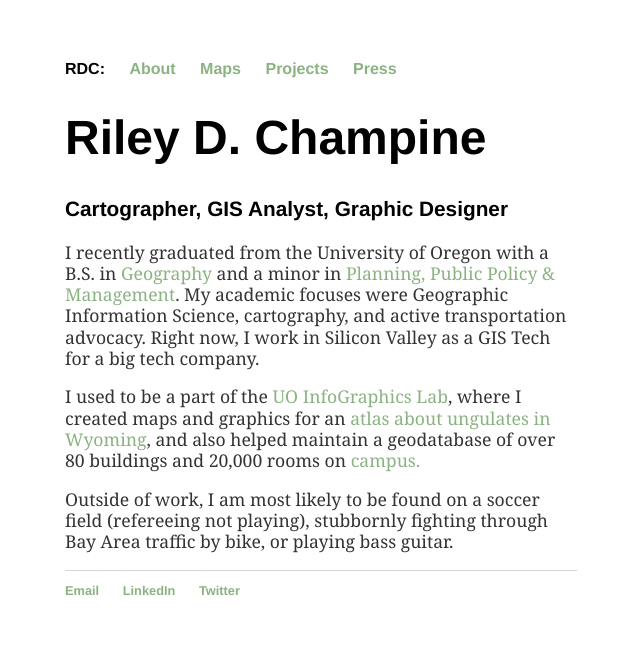
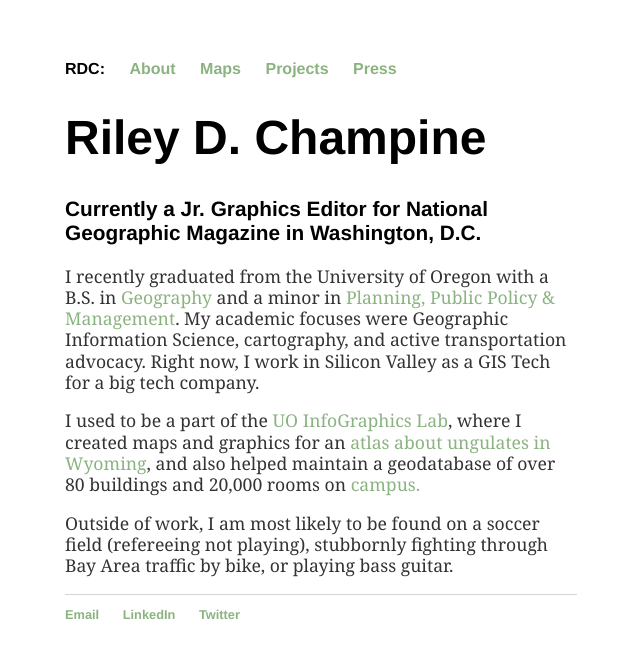
Before and after one commit to rileydchampine/rileydchampine.github.io, a Jekyll site: the page built from index.html, in a window 1280 px wide. Shown: the top 658 px of the page, without its empty margins (319-959 px from the left). Built offline with Jekyll 4.4.1, drawn with Linux system fonts in a browser that asks for light colours.

Commit message:
Update index.html

```diff
--- a/index.html
+++ b/index.html
@@ -4,7 +4,7 @@
 ---
     <div class="blurb">
        	<h1>Riley D. Champine</h1>
-       		<h3>Cartographer, GIS Analyst, Graphic Designer</h3>
+       		<h3>Currently a Jr. Graphics Editor for National Geographic Magazine in Washington, D.C.</h3>
 		<p>I recently graduated from the University of Oregon with a B.S. in <a href="http://geography.uoregon.edu/">Geography </a> and a minor in <a href="https://pppm.uoregon.edu/">Planning, Public Policy &amp; Management</a>. My academic focuses were Geographic Information Science, cartography, and active transportation advocacy. Right now, I work in Silicon Valley as a GIS Tech for a big tech company.</p>
 		<p>I used to be a part of the <a href=http://infographics.uoregon.edu/>UO InfoGraphics Lab</a>, where I created maps and graphics for an <a href="http://migrationinitiative.org/content/atlas-wildlife-migration">atlas about ungulates in Wyoming</a>, and also helped maintain a geodatabase of over 80 buildings and 20,000 rooms on <a href="http://infographics.uoregon.edu/services/campus-mapping/" target="_blank">campus.</a></p>
 		<p>Outside of work, I am most likely to be found on a soccer field (refereeing not playing), stubbornly fighting through Bay Area traffic by bike, or playing bass guitar.</p>
```
